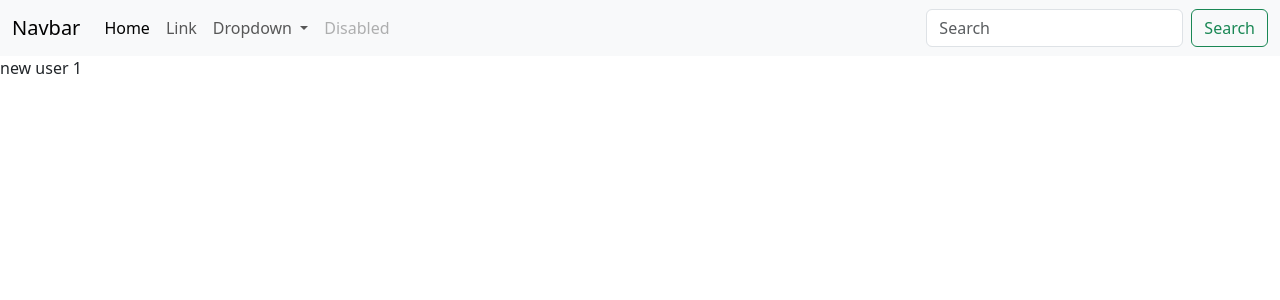
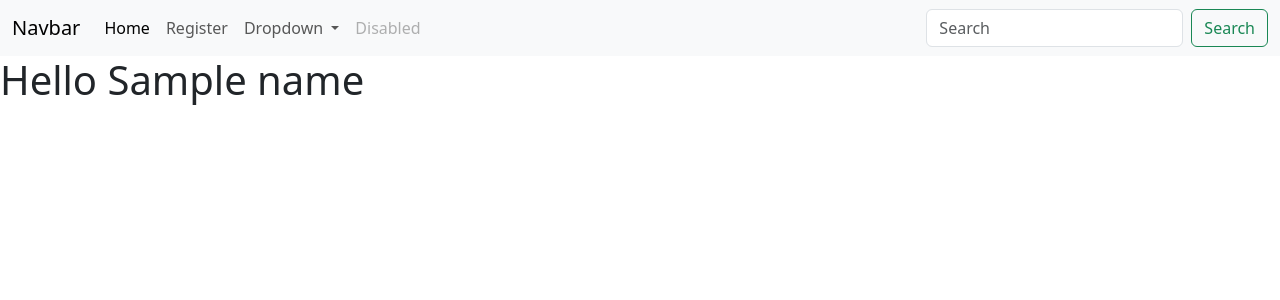
Before and after one commit to andrewlgoetz/Group-Work-Manager, a Flask app: template app/templates/new_user.html in a window 1280 px wide. Shown: the top 300 px of the page. Run offline with Flask 3, Linux system fonts and the light colour scheme; tables that the repository leaves empty hold one stand-in row (values such as "Sample post"); the template is opened without the code that fills it: values that come from a table or form of the project are taken from there, most other values are stand-ins (such as "Sample title", 1, 10 or a date in 2020).

Commit message:
new user added

```diff
--- a/app/Auth/routes.py
+++ b/app/Auth/routes.py
@@ -10,7 +10,7 @@ auth_bp = Blueprint("auth_bp", __name__, template_folder='templates', static_fol
 #delete user
 
 
-@auth_bp.route("/new_user")
+@auth_bp.route("/new_user", methods=['GET', 'POST'])
 def new_user():
     name = None
     form = UserForm()
--- a/app/templates/navbar.html
+++ b/app/templates/navbar.html
@@ -7,10 +7,10 @@
       <div class="collapse navbar-collapse" id="navbarSupportedContent">
         <ul class="navbar-nav me-auto mb-2 mb-lg-0">
           <li class="nav-item">
-            <a class="nav-link active" aria-current="page" href="#">Home</a>
+            <a class="nav-link active" aria-current="page" href="{{ url_for('dash_bp.index') }}">Home</a>
           </li>
           <li class="nav-item">
-            <a class="nav-link" href="#">Link</a>
+            <a class="nav-link" href="{{ url_for('auth_bp.new_user') }}">Register</a>
           </li>
           <li class="nav-item dropdown">
             <a class="nav-link dropdown-toggle" href="#" role="button" data-bs-toggle="dropdown" aria-expanded="false">
--- a/app/templates/new_user.html
+++ b/app/templates/new_user.html
@@ -3,7 +3,57 @@
 
 {% block content %}
 
-new user
-{{id}}
+{%if name%}
+    <h1>Hello {{name}} </h1>
+    <!-- <img src="{{url_for('static', filename='images/dog.jpeg')}}"> -->
+
+{%else%}
+
+    <div class="shadow p-3 mb-5 bg-body-tertiary rounded">
+        <h1>Register</h1>
+        <form method="POST">
+            {{ form.hidden_tag() }}
+
+            {{ form.name.label(class="form-label") }}
+            {{ form.name(class="form-control") }}
+            <br/>
+            {{ form.username.label(class="form-label") }}
+            {{ form.username(class="form-control") }}
+            <br/>
+
+            {{ form.key.label(class="form-label") }}
+            {{ form.key(class="form-control") }}
+            <br/>
+
+            {{ form.password_hash.label(class="form-label") }}
+            {{ form.password_hash(class="form-control") }}
+            <br/>
+
+            {{ form.password_hash2.label(class="form-label") }}
+            {{ form.password_hash2(class="form-control") }}
+            <br/>
+
+            {{ form.submit(class="btn btn-secondary") }}
+
+        </form>
+    </div>
+    {%for m in get_flashed_messages()%}
+    <div class="alert alert-warning alert-dismissible fade show" role="alert">
+    {{m}}
+        <button type="button" class="btn-close" data-bs-dismiss="alert" aria-label="Close"></button>
+    </div>
+    {%endfor%}
+    <br><br>
+
+    Existing Users: <br><br>
+    {%for u in existing_users%}
+    <tr>
+        <td>{{ u.username }}. {{ u.name }}. {{u.id}}
+        </tr>
+    {%endfor%}
+
+{%endif%}
+
+
 
 {% endblock %}
```
Also changed, not shown: app/templates/login.html (added), main.db.
